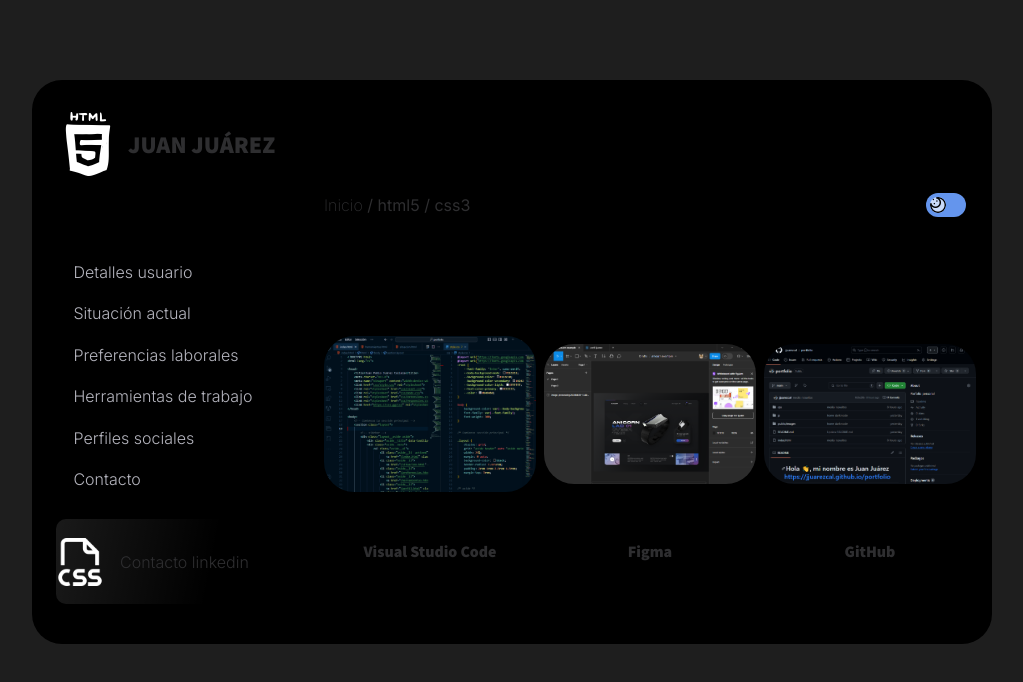
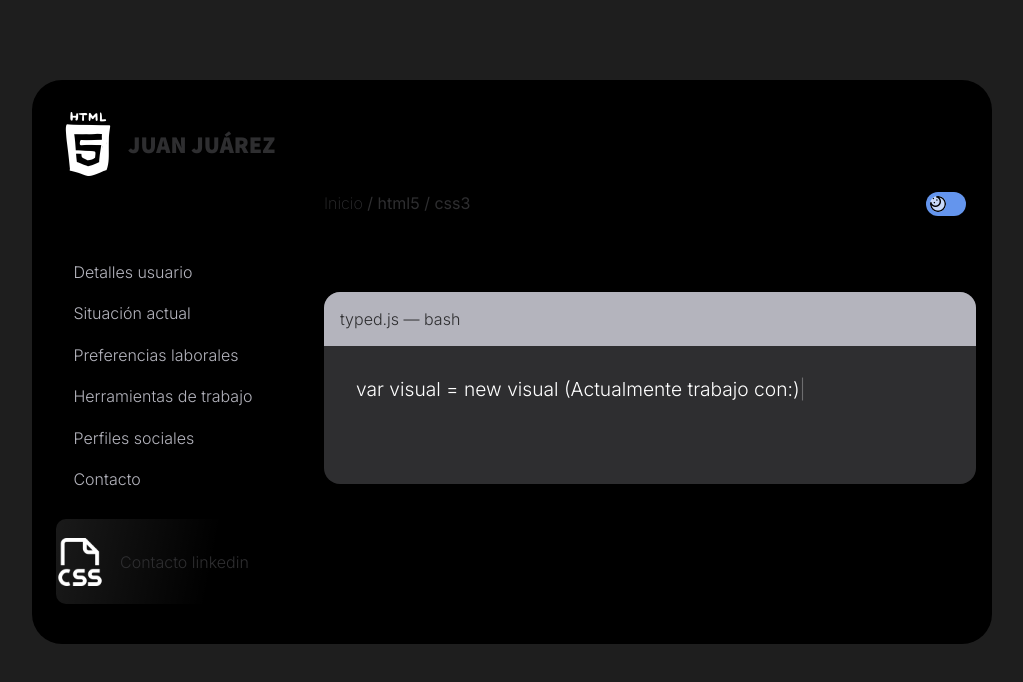
Before and after one commit to jjuarezcal/portfolio, a plain HTML site: page herramientas.html in a window 1280 px wide. Shown: the whole page, without its empty margins (128-1151 px from the left). Drawn offline with nearby package versions, Linux system fonts and the light colour scheme.

Commit message:
sección type js

```diff
--- a/css/style.css
+++ b/css/style.css
@@ -257,6 +257,25 @@ body {
     overflow: visible;
 }
 
+.element__content {
+    background-color: #2e2e30;
+    border-radius: 1rem;
+    min-height: 12rem;
+}
+
+.element__title {
+    background-color: #b4b4bd;
+    padding: 1rem;
+    border-top-left-radius: 1rem;
+    border-top-right-radius: 1rem;
+}
+
+.element__element {
+    padding: 2rem;
+    color: #FFFFFF;
+    font-size: larger;
+}
+
 .chart__container {
     display: flex;
     align-items: flex-start;
--- a/herramientas.html
+++ b/herramientas.html
@@ -55,28 +55,13 @@
 
         <!-- main -->
 
-        <section class="main-tools">
-            <div class="main-tools__profile--nomargin main-tools__top">
-                <!-- code github readme -->
-                <img src="./public/images/vscode.PNG" alt="Situación actual de trabajo" class="main__image--html">
-
-                <!-- fin code github readme -->
+        <section class="main-element element">
+            <div class="element__content">
+                <div class="element__title">typed.js — bash </div>
+                <div class="element__element">
+                    <span id="element"></span>
+                </div>
             </div>
-            <div class="main-tools__title main__top--title">Visual Studio Code</div>
-            <div class="main-tools__profile--nomargin main-tools__left">
-                <!-- code github readme -->
-                <img src="./public/images/figma.PNG" alt="Situación actual de trabajo" class="main__image--html">
-                <!-- fin code github readme -->
-
-            </div>
-            <div class="main-tools__title main__left--title">Figma</div>
-            <div class="main-tools__profile--nomargin main-tools__right">
-                <!-- code github readme -->
-                <img src="./public/images/github.PNG" alt="Situación actual de trabajo" class="main__image--html">
-                <!-- fin code github readme -->
-
-            </div>
-            <div class="main-tools__title">GitHub</div>
 
         </section>
 
@@ -87,6 +72,10 @@
 
     <!-- scripts js -->
     <script src="./js/darkmode.js"></script>
+    <script src="https://unpkg.com/typed.js@2.1.0/dist/typed.umd.js"></script>
+    <script src="./js/type.js"></script>
+
+
     <!-- <script src="./js/animations.js"></script> -->
     <!--fin scripts js -->
 </body>
--- /dev/null
+++ b/js/type.js
@@ -0,0 +1,23 @@
+var typed = new Typed('#element', {
+    strings: [
+        'var visual = new visual (Actualmente trabajo con:)',
+        'string: Visual Studio Code',
+        'typeSpeed: con extensiones adaptadas a mis necesidades',
+        'var desing = trabajo con Figma',
+        'if (y la suite de Adobe)',
+        'function controlVersiones (Git y GitHub)',
+        'if (necesitoGestor == true) cms = Cms preferido Worpress && Preferencia de maquetado en Wordpress, Divi',
+        'else Maquetado HTML, CSS, Javascript'
+    ],
+    typeSpeed: 50, // Velocidad en mlisegundos para poner una letra,
+    startDelay: 300, // Tiempo de retraso en iniciar la animacion. Aplica tambien cuando termina y vuelve a iniciar,
+    backSpeed: 0, // Velocidad en milisegundos para borrrar una letra,
+    smartBackspace: true, // Eliminar solamente las palabras que sean nuevas en una cadena de texto.
+    shuffle: false, // Alterar el orden en el que escribe las palabras.
+    backDelay: 1500, // Tiempo de espera despues de que termina de escribir una palabra.
+    loop: true, // Repetir el array de strings
+    loopCount: false, // Cantidad de veces a repetir el array.  false = infinite
+    showCursor: true, // Mostrar cursor palpitanto
+    cursorChar: '|', // Caracter para el cursor
+    contentType: 'html', // 'html' o 'null' para texto sin formato
+});
```
